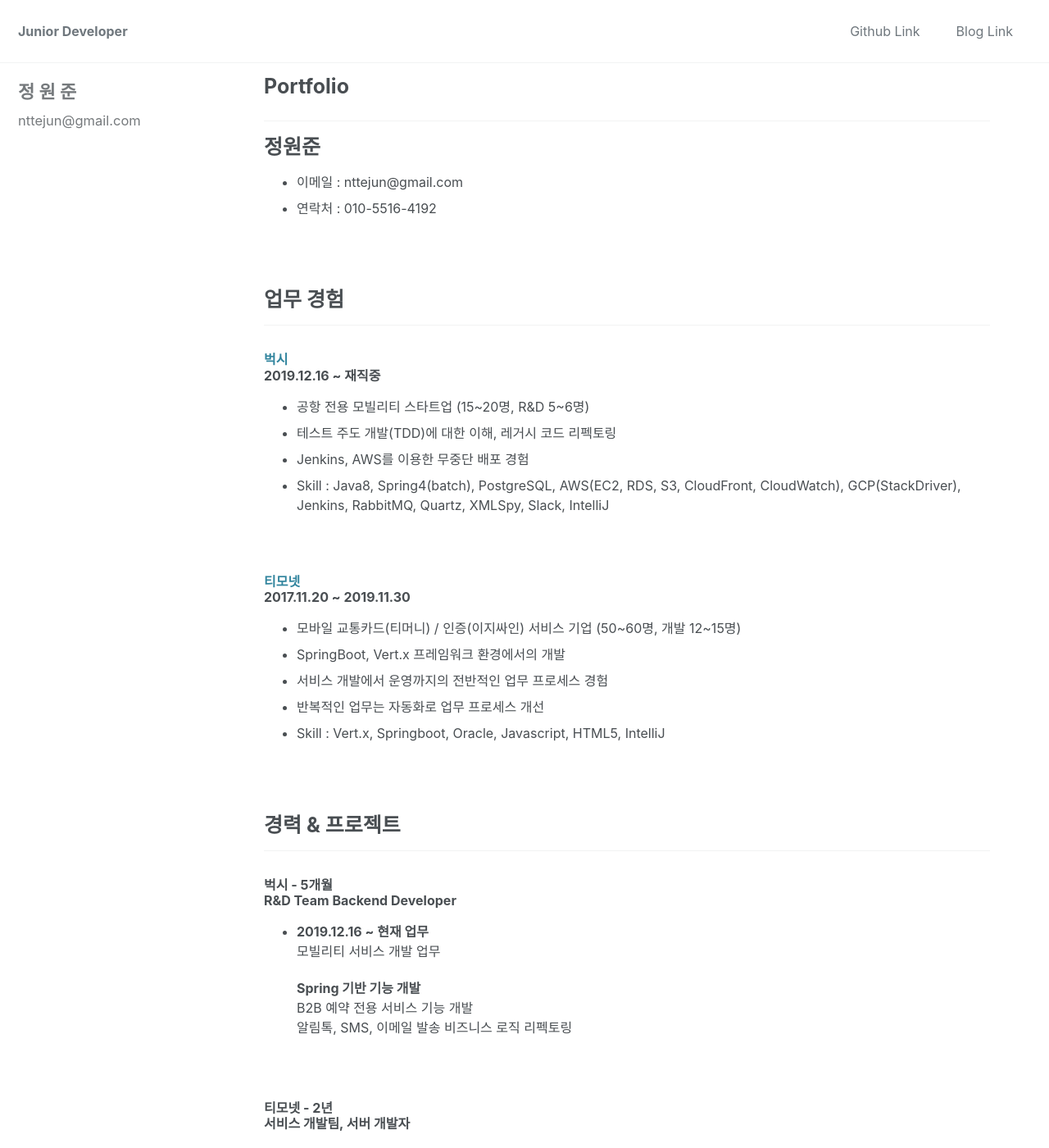
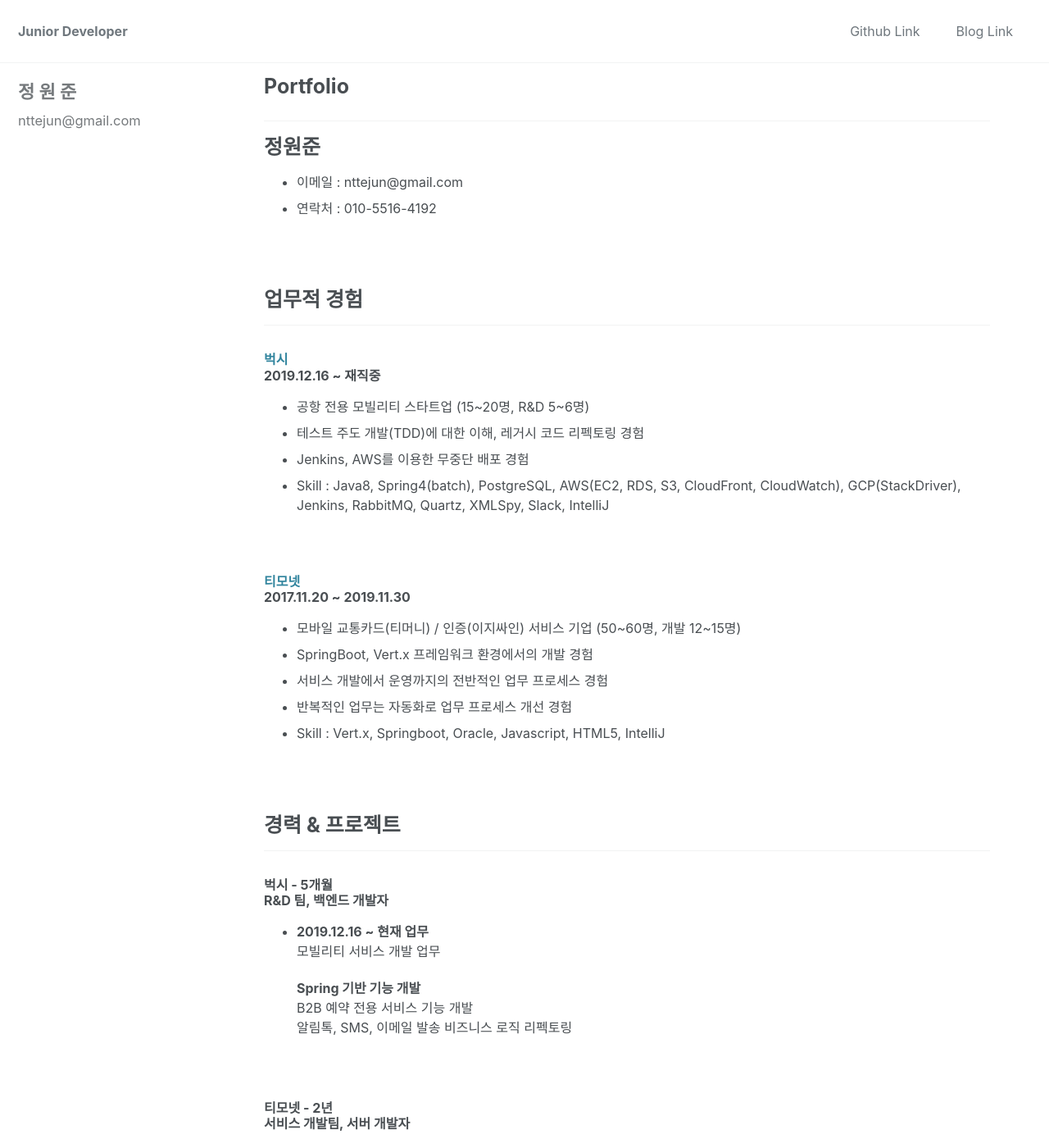
Before and after one commit to nttejun/nttejun.github.io, a Jekyll site: the page built from _posts/2019-04-28-portfolio.md, in a window 1280 px wide and 1400 px high. Shown: the whole window at 82% size. Built offline with Jekyll 4.4.1, drawn with Linux system fonts in a browser that asks for light colours; cached includes are drawn as plain includes; nearby versions of some CDN libraries; some of the changed text lies outside the part shown.

Commit message:
Updated portfolio 2020.04.15

```diff
--- a/_posts/2019-04-28-portfolio.md
+++ b/_posts/2019-04-28-portfolio.md
@@ -9,7 +9,7 @@
 <br>
 <br>
 
-<h1>업무 경험</h1>
+<h1>업무적 경험</h1>
 ---
 
 <h3>
@@ -18,7 +18,7 @@
 </h3>
 
   - 공항 전용 모빌리티 스타트업 (15~20명, R&D 5~6명)
-  - 테스트 주도 개발(TDD)에 대한 이해, 레거시 코드 리펙토링
+  - 테스트 주도 개발(TDD)에 대한 이해, 레거시 코드 리펙토링 경험
   - Jenkins, AWS를 이용한 무중단 배포 경험
   - Skill : Java8, Spring4(batch), PostgreSQL, AWS(EC2, RDS, S3, CloudFront, CloudWatch), GCP(StackDriver), Jenkins, RabbitMQ, Quartz, XMLSpy, Slack, IntelliJ
 
@@ -30,9 +30,9 @@
 </h3>
 
   - 모바일 교통카드(티머니) / 인증(이지싸인) 서비스 기업 (50~60명, 개발 12~15명)
-  - SpringBoot, Vert.x 프레임워크 환경에서의 개발
+  - SpringBoot, Vert.x 프레임워크 환경에서의 개발 경험
   - 서비스 개발에서 운영까지의 전반적인 업무 프로세스 경험
-  - 반복적인 업무는 자동화로 업무 프로세스 개선
+  - 반복적인 업무는 자동화로 업무 프로세스 개선 경험
   - Skill : Vert.x, Springboot, Oracle, Javascript, HTML5, IntelliJ
 
 <br>
@@ -42,7 +42,7 @@
 ---
 
 <h3>벅시 - 5개월<br>
-R&D Team Backend Developer</h3>
+R&D 팀, 백엔드 개발자</h3>
 
 -  <b>2019.12.16 ~ 현재 업무</b><br>
 모빌리티 서비스 개발 업무
```
Also changed, not shown: other parts of _posts/2019-04-28-portfolio.md (+1 -3 lines).
